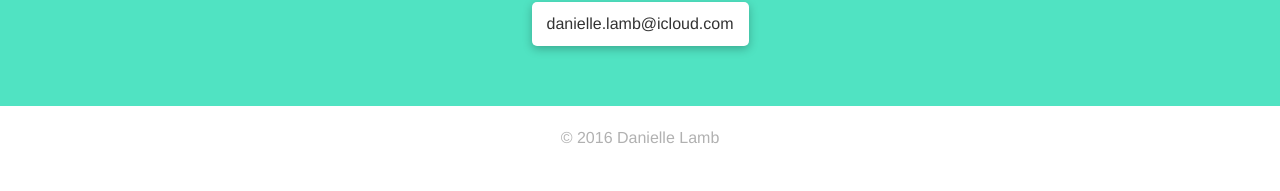
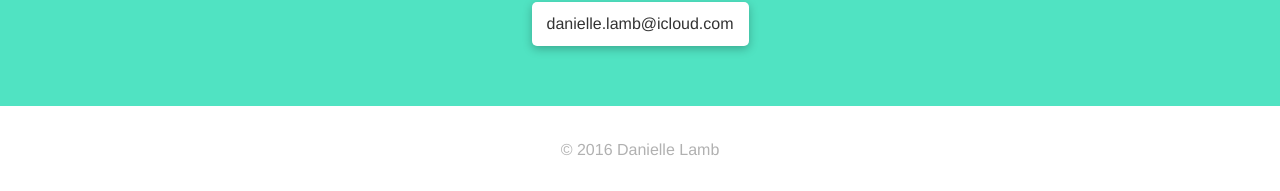
Before and after one commit to justinlamb1/danielle-portfolio-2, a Jekyll site: the page built from index.html, in a window 1280 px wide. Shown: the part 2406-2597 px from the top of the page. Built offline with Jekyll 4.4.1, drawn with Linux system fonts in a browser that asks for light colours.

Commit message:
Copyright

```diff
--- a/_sass/_layout.scss
+++ b/_sass/_layout.scss
@@ -296,6 +296,10 @@
 .copyright {
   color: $text-color-light;
   text-align: center;
-  padding-top: 1.25em;
-  padding-bottom: 0.625em;
+  padding-top: 2em;
+  padding-bottom: 2em;
+
+  &__text {
+    margin-bottom: 0;
+  }
 }
```
